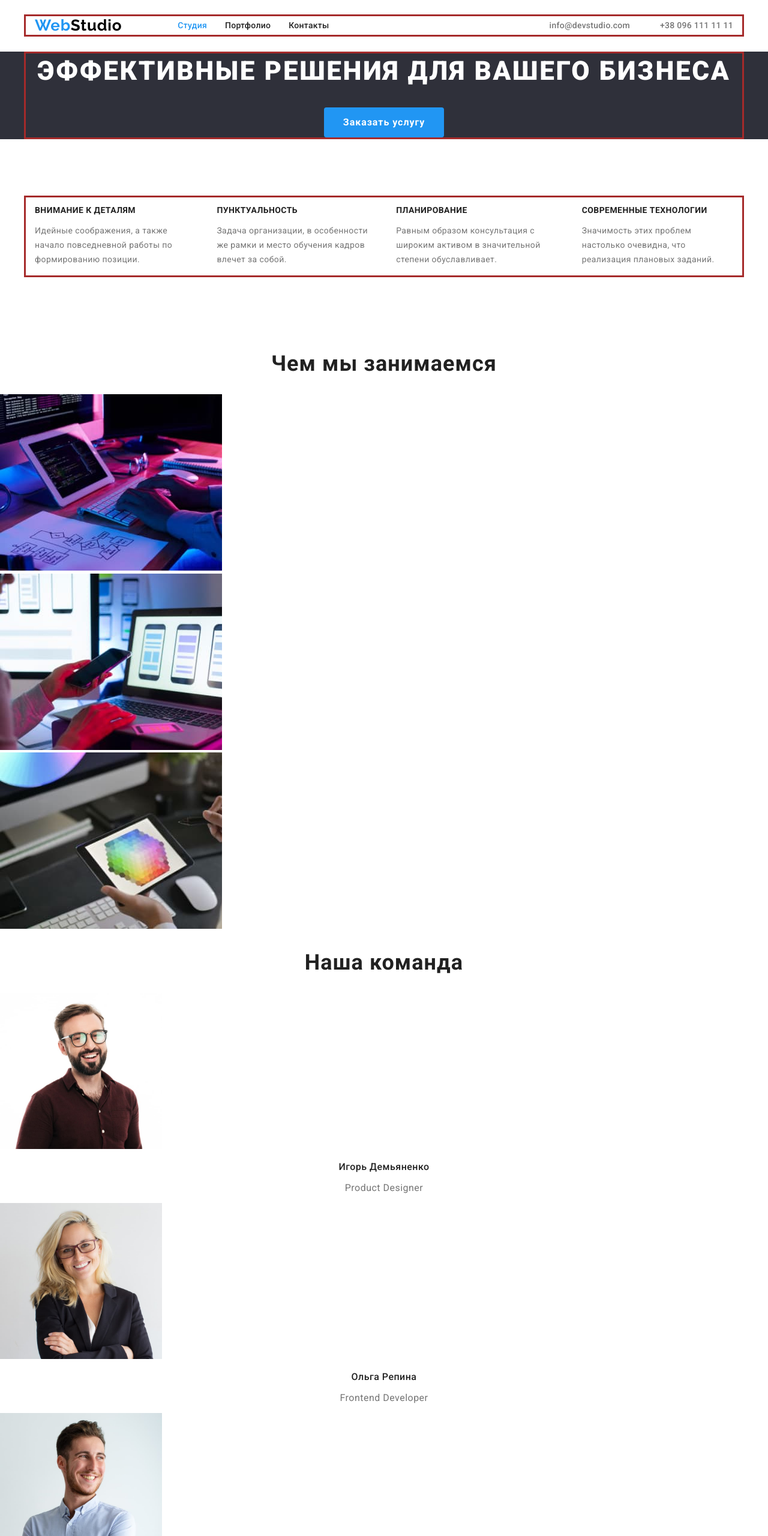
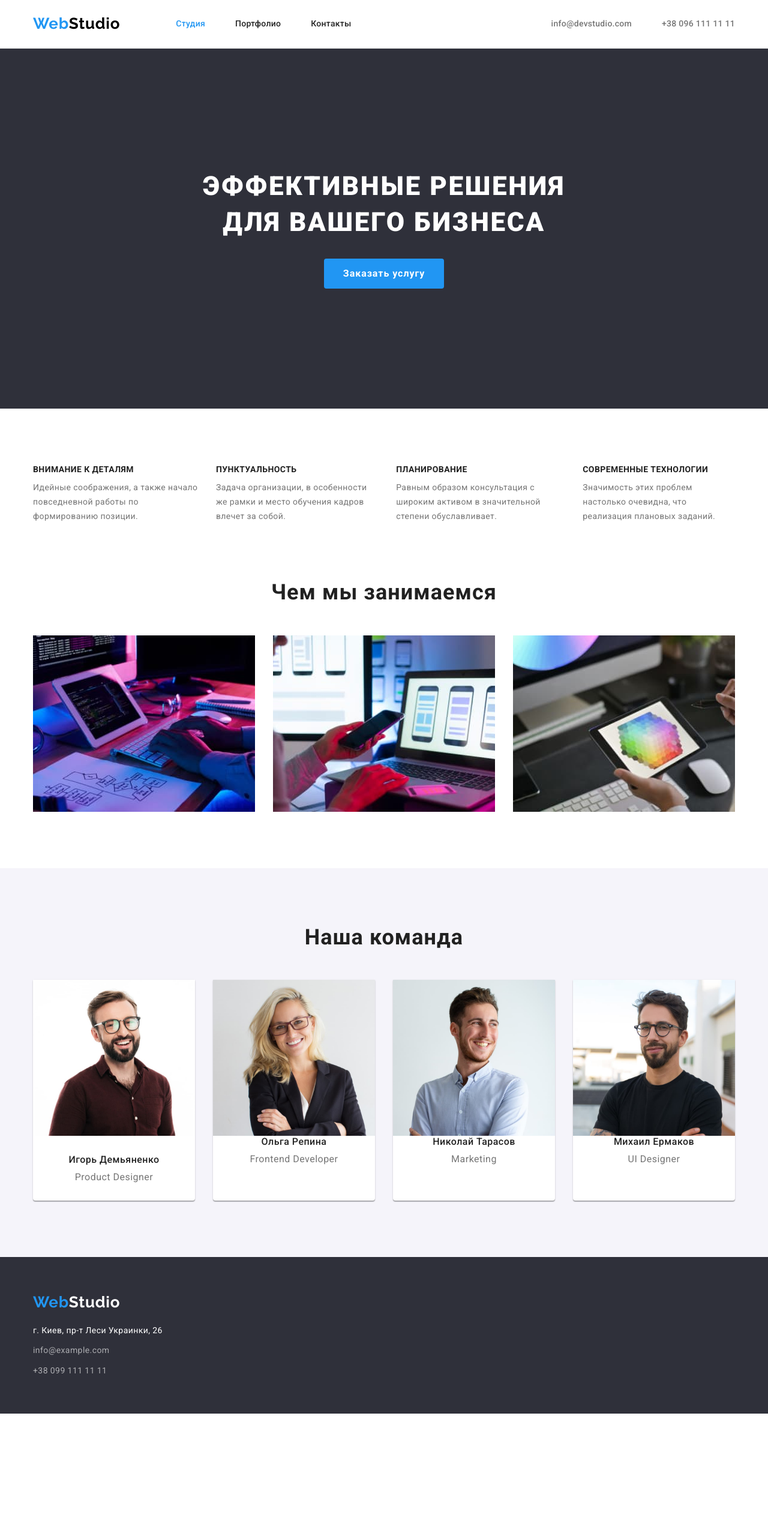
Before and after one commit to O-Lana/goit-markup-hw-03, a plain HTML site: page index.html in a window 1280 px wide. Shown: the top 2560 px of the page at 60% size. After the commit the page ends 2356 px from the top, so only its background shows below. Drawn offline with nearby package versions, Linux system fonts and the light colour scheme; files whose address does not match are found by name.

Commit message:
вносит окончательные правки в разметку

```diff
--- a/css/styles.css
+++ b/css/styles.css
@@ -12,23 +12,27 @@ h4,
 h5,
 h6,
 p {
-  margin-left: 0;
-  margin-right: 0;
+  margin-top: 0;
+  margin-bottom: 0;
 }
 
-ul,
-ol {
+ul {
   margin-top: 0;
   margin-bottom: 0;
   padding-left: 0;
 }
 
+img {
+  display: block;
+}
+
 .container {
   width: 1200px;
-  margin: 0 auto;
   padding-left: 15px;
   padding-right: 15px;
-  border: 3px solid brown;
+  margin: 0 auto;
+
+  /* outline: 2px solid brown; */
 }
 .list {
   list-style: none;
@@ -54,7 +58,6 @@ body {
 .header {
   padding-top: 24px;
   padding-bottom: 25px;
-  /* background-color: brown; */
 }
 
 .header-container {
@@ -65,6 +68,12 @@ body {
 .navigation {
   display: flex;
   align-items: center;
+}
+
+.box {
+  border-bottom-width: 1px;
+  border-bottom-style: solid;
+  border-bottom-color: #ececec;
 }
 
 .logo {
@@ -87,7 +96,7 @@ body {
 }
 
 .menu-item:not(:last-child) {
-  margin-right: 30px;
+  margin-right: 50px;
 }
 
 .menu-link {
@@ -133,11 +142,11 @@ body {
 
 /* -------------------------------HERO---------------------------------- */
 .hero {
+  padding: 200px 0;
   background: #2f303a;
 }
 
 .hero-title {
-  margin-top: 0;
   margin-bottom: 30px;
 
   font-family: var(--main-font);
@@ -186,6 +195,8 @@ body {
 }
 
 .features-subtitle {
+  margin-bottom: 10px;
+
   font-family: var(--main-font);
   font-weight: 700;
   font-size: 14px;
@@ -196,6 +207,9 @@ body {
 }
 
 .features-text {
+  margin-top: 0;
+  margin-bottom: 0;
+
   font-family: var(--main-font);
   font-size: 14px;
   line-height: 1.71;
@@ -203,7 +217,14 @@ body {
 }
 
 /* -------------------------------Чем мы занимаемся---------------------------------- */
+
+.work {
+  padding-top: 0;
+}
+
 .work-title {
+  margin-bottom: 50px;
+
   font-family: var(--main-font);
   font-weight: 700;
   font-size: 36px;
@@ -213,8 +234,27 @@ body {
   color: var(--color-title);
 }
 
+.work-list {
+  display: flex;
+  margin-left: -30px;
+  margin-top: -30px;
+}
+
+.work-item {
+  flex-basis: calc((100% - 90px) / 3);
+  margin-left: 30px;
+  margin-top: 30px;
+}
+
 /* -------------------------------Наша команда---------------------------------- */
+
+.team {
+  background-color: #f5f4fa;
+}
+
 .team-title {
+  margin-bottom: 50px;
+
   font-family: var(--main-font);
   font-weight: 700;
   font-size: 36px;
@@ -224,7 +264,32 @@ body {
   color: var(--color-title);
 }
 
+.team-list {
+  display: flex;
+  flex-wrap: wrap;
+  flex-basis: calc((100% - 120px) / 4);
+  margin-left: -30px;
+  margin-top: -30px;
+}
+/* justify-content: space-between; */
+
+.team-item {
+  margin-left: 30px;
+  margin-top: 30px;
+  background: #ffffff;
+  box-shadow: 0px 1px 3px rgba(0, 0, 0, 0.12), 0px 1px 1px rgba(0, 0, 0, 0.14),
+    0px 2px 1px rgba(0, 0, 0, 0.2);
+  border-radius: 0px 0px 4px 4px;
+}
+
+.team-container {
+  padding-top: 30px;
+  padding-bottom: 30px;
+}
+
 .team-player {
+  margin-bottom: 10px;
+
   font-family: var(--main-font);
   font-weight: 500;
   font-size: 16px;
@@ -245,9 +310,13 @@ body {
 /* -------------------------------FOOTER---------------------------------- */
 .footer {
   background: #2f303a;
+  padding-top: 60px;
+  padding-bottom: 60px;
 }
 
 .footer-logo {
+  margin-bottom: 20px;
+
   font-family: var(--secondary-font);
   font-weight: 700;
   font-size: 26px;
@@ -261,6 +330,9 @@ body {
 }
 
 .address-map {
+  margin-top: 20px;
+  margin-bottom: 9px;
+
   font-family: var(--main-font);
   font-style: normal;
   font-size: 14px;
@@ -275,6 +347,10 @@ body {
   line-height: 1.71;
   letter-spacing: 0.03em;
   color: rgba(255, 255, 255, 0.6);
+}
+
+.address-item:not(:last-child) {
+  margin-bottom: 9px;
 }
 
 .address-tel {
@@ -297,6 +373,16 @@ body {
 
 /* -------------------------------filter---------------------------------- */
 
+.filter-menu {
+  display: flex;
+  justify-content: center;
+  margin-bottom: 50px;
+}
+
+.filter-item {
+  margin-right: 8px;
+}
+
 .filter-btn {
   background: #f5f4fa;
   font-family: inherit;
@@ -307,6 +393,11 @@ body {
   letter-spacing: 0.03em;
   color: var(--color-title);
   cursor: pointer;
+
+  padding: 6px 22px;
+  border: none;
+  background: #f5f4fa;
+  border-radius: 4px;
 }
 
 .filter-btn.current {
@@ -318,6 +409,10 @@ body {
   text-align: center;
   letter-spacing: 0.03em;
   color: #ffffff;
+
+  box-shadow: 0px 3px 1px rgba(0, 0, 0, 0.1), 0px 1px 2px rgba(0, 0, 0, 0.08),
+    0px 2px 2px rgba(0, 0, 0, 0.12);
+  border-radius: 4px;
 }
 
 .filter-btn:hover,
@@ -326,11 +421,31 @@ body {
   color: #ffffff;
 }
 /* -------------------------------gallery---------------------------------- */
-/* .gallery-img {
-  color: inherit;
-} */
+
+.gallery {
+  display: flex;
+  flex-basis: calc((100% - 30px)) / 3;
+  flex-wrap: wrap;
+  margin-left: -30px;
+  margin-top: -30px;
+}
+
+.gallery-item {
+  /* flex-basis: calc((100% - 90px) / 3); */
+  margin-left: 30px;
+  margin-top: 30px;
+}
+
+.img-text-container {
+  padding: 20px 24px;
+  background: #ffffff;
+  border: 1px solid #eeeeee;
+  border-top: none;
+}
 
 .gallery-subtitle {
+  margin-bottom: 4px;
+
   font-family: var(--main-font);
   font-style: normal;
   font-weight: 700;
--- a/index.html
+++ b/index.html
@@ -20,7 +20,7 @@
     <link rel="stylesheet" href="./css/styles.css" />
   </head>
   <body>
-    <header class="header">
+    <header class="header box">
       <!--навигация по страницам-->
       <div class="container header-container">
         <nav class="navigation">
@@ -58,7 +58,10 @@
       <!--hero-->
       <section class="hero">
         <div class="container">
-          <h1 class="hero-title">Эффективные решения для вашего бизнеса</h1>
+          <h1 class="hero-title">
+            Эффективные решения <br />
+            для вашего бизнеса
+          </h1>
           <button class="modal-btn" type="button">Заказать услугу</button>
         </div>
       </section>
@@ -99,7 +102,8 @@
         </div>
       </section>
       <!--Чем мы занимаемся-->
-      <section class="work">
+      <section class="work section">
+        <div class="container">
           <h2 class="work-title">Чем мы занимаемся</h2>
           <ul class="work-list list">
             <li class="work-item">
@@ -110,7 +114,7 @@
                 height="294"
               />
             </li>
-          <li>
+            <li class="work-item">
               <img
                 src="./images/work/mobile.jpg"
                 alt="шаблоны сайта на мобильных телефонах"
@@ -118,7 +122,7 @@
                 height="294"
               />
             </li>
-          <li>
+            <li class="work-item">
               <img
                 src="./images/work/circle.jpg"
                 alt="цветовой круг ввиде сот на планшете"
@@ -127,23 +131,29 @@
               />
             </li>
           </ul>
+        </div>
       </section>
       <!--Наша команда-->
-      <section class="team">
+      <section class="team section">
+        <div class="container">
           <h2 class="team-title">Наша команда</h2>
           <ul class="team-list list">
             <li class="team-item">
               <img
+                class="team-img"
                 src="./images/team/igor.jpg"
                 alt="Игорь Демьяненко"
                 width="270"
                 height="260"
               />
+              <div class="team-container">
                 <h3 class="team-player">Игорь Демьяненко</h3>
                 <p class="team-position" lang="en">Product Designer</p>
+              </div>
             </li>
             <li class="team-item">
               <img
+                class="team-img"
                 src="./images/team/olga.jpg"
                 alt="Ольга Репина"
                 width="270"
@@ -154,6 +164,7 @@
             </li>
             <li class="team-item">
               <img
+                class="team-img"
                 src="./images/team//nicholas.jpg"
                 alt="Николай Тарасов"
                 width="270"
@@ -164,6 +175,7 @@
             </li>
             <li class="team-item">
               <img
+                class="team-img"
                 src="./images/team/michael.jpg"
                 alt="Михаил Ермаков"
                 width="270"
@@ -173,10 +185,12 @@
               <p class="team-position" lang="en">UI Designer</p>
             </li>
           </ul>
+        </div>
       </section>
     </main>
     <!--Подвал страницы-->
     <footer class="footer">
+      <div class="container">
         <a class="footer-logo link" href="./index.html"
           ><span class="footer-logo-style">Web</span>Studio</a
         >
@@ -193,6 +207,7 @@
             >
           </li>
         </ul>
+      </div>
     </footer>
   </body>
 </html>
```
Also changed, not shown: portfolio.html (+39 -27 lines), 1 other file. Lines whose indentation alone changed are shown as unchanged.
